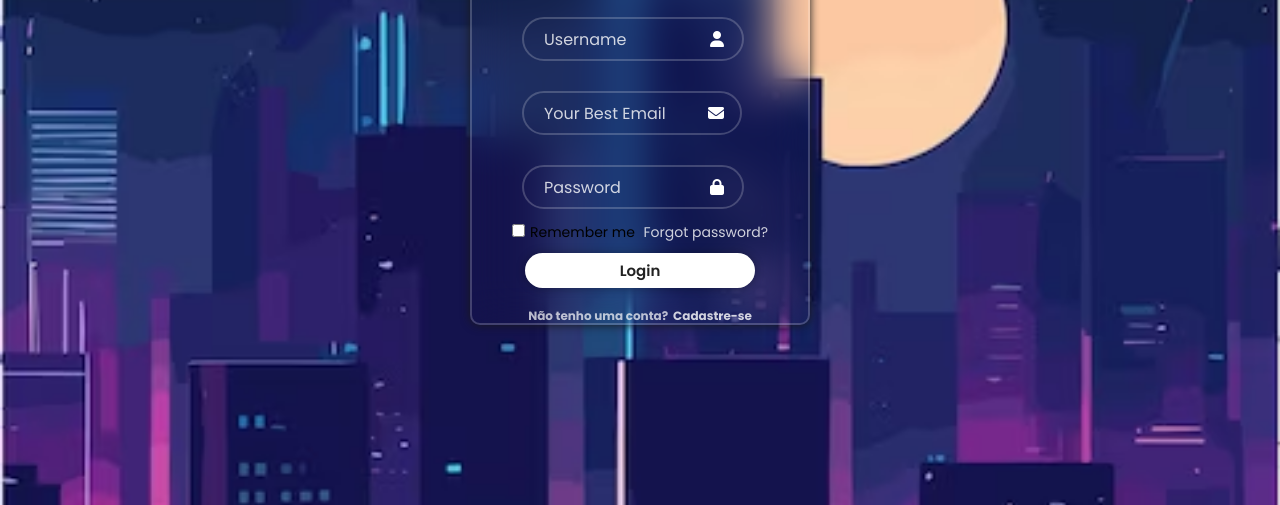
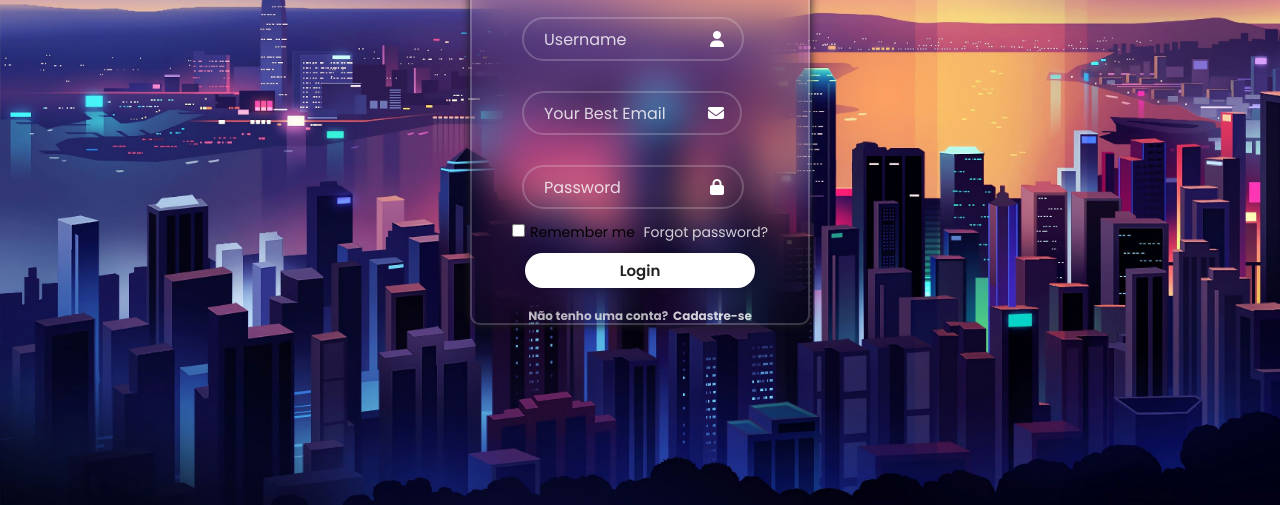
Before and after one commit to devr1q/projeto-login, a plain HTML site: page index.html in a window 1280 px wide. Shown: the part 295-800 px from the top of the page. Drawn offline with Linux system fonts and the light colour scheme.

Commit message:
add media query

```diff
--- a/estilos/style.css
+++ b/estilos/style.css
@@ -148,7 +148,12 @@ div p{
 }
 
 
-
+@media screen and (min-width: 600px) {
+    body{
+        background: url(../img/wllpp-telaDt2.jpg) no-repeat;
+        background-size: cover;
+    }
+}
 
 
 
```
